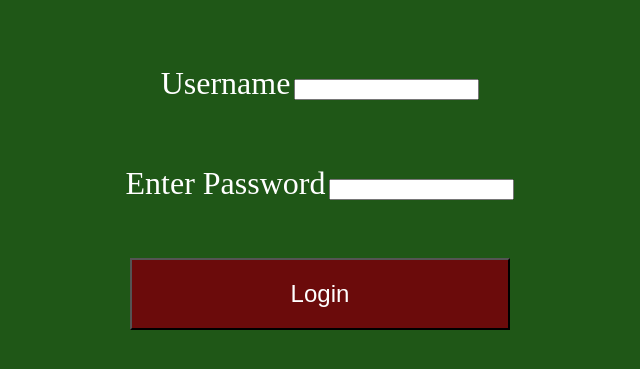
After one commit to jonathanthomasfeehan/PoolRankings, a Flask app: page /login in a window 1280 px wide. The commit adds this page. Shown: the top 369 px of the page, without its empty margins (320-960 px from the left). Run offline with Flask 2, Linux system fonts and the light colour scheme; parts of the project's set-up code (start-up, migrations or seed data) failed here and were passed over.

Commit message:
WIP implemented logging in

```diff
--- a/app.py
+++ b/app.py
@@ -1,6 +1,7 @@
 
 from pydoc import render_doc
-from flask import Flask, jsonify, render_template, request
+from flask import Flask, jsonify, render_template, request, Blueprint
+from flask_login import login_required, current_user, LoginManager
 import pymongo
 import pymongo.mongo_client
 from werkzeug.security import generate_password_hash, check_password_hash
@@ -12,6 +13,8 @@ from flask_wtf import CSRFProtect
 from werkzeug.middleware.proxy_fix import ProxyFix
 import json
 import urllib
+from User import User
+from auth import auth as auth_blueprint
 
 
 
@@ -24,12 +27,18 @@ D = 400
 
 
 app = Flask(__name__)
+
+main_blueprint = Blueprint('main', __name__)
+
 # app.wsgi_app = ProxyFix(app.wsgi_app, x_for=1, x_proto=1)
 # app.config['SERVER_NAME']='localhost'
 # app.config['SECRET_KEY'] = os.urandom(32)
 app.config['SECRET_KEY'] = os.getenv('SECRET_KEY')
 csrf = CSRFProtect(app)
 # app.register_blueprint(auth.bp)
+login_manager = LoginManager()
+login_manager.login_view = 'auth.login_page'
+login_manager.init_app(app)
 
 # ------------------
 #connect to database
@@ -62,8 +71,12 @@ db = client[os.getenv('MONGO_DB')]
 
 RECORDS = db.RECORDS
 MATCHES = db.MATCHES
+app.register_blueprint(auth_blueprint)
+app.register_blueprint(main_blueprint)
 
-
+@login_manager.user_loader
+def load_user(user_id):
+        return User.get(user_id)
 
 @app.route('/')
 def index():
@@ -129,32 +142,7 @@ def report_match():
     #return successful code
     return 'done' , 200
 
-@app.route('/addNewPlayer', methods = ["POST"])
-def addNewPlayer():
-    #processes request to get data
-    data = request.form
 
-    #saves name that needs to be added
-    playerFirstName = data['PlayerFirstName']
-    playerLastName = data['PlayerLastName']
-    playerUsername = data['PlayerUsername']
-    password = data['Password']
-    password_confirmation = data['Password_confirmation']
-
-    if(password != password_confirmation):
-        return 'false', 406
-
-    # checks to see if name exists in database already
-    try:
-        db.validate_collection('Users')
-        if RECORDS.count_documents({'Username':playerUsername}, limit=1):
-                return 'false', 470
-    except pymongo.errors.OperationFailure:
-        #creates new record if one does not alreadt exist, stores only the password hash
-        result = RECORDS.insert_one({"FirstName": playerFirstName, "LastName": playerLastName, "Username":playerUsername, "Password": generate_password_hash(password),  "Rating": STARTING_RATING, "Matches": 0 })
-        if result:
-            return 'done', 201
-    return 'false', 500
 
 @app.route('/showRankings')
 def displayRankings():
@@ -183,6 +171,11 @@ def getUsernames():
     return data, 200
 
 
+@app.route('/profile')
+@login_required
+def profile():
+    return render_template('profile.html', name = current_user.name)
+
 
 app.config['TEMPLATES_AUTO_RELOAD'] = True
 app.config['SEND_FILE_MAX_AGE_DEFAULT'] = 0  # Disable caching of static files
--- a/auth.py
+++ b/auth.py
@@ -0,0 +1,67 @@
+from flask import Blueprint, render_template, redirect, url_for, request, flash
+from flask_login import login_user, logout_user, login_required
+from werkzeug.security import generate_password_hash, check_password_hash
+import pymongo
+import pymongo.mongo_client
+from User import User
+import os
+
+
+
+auth = Blueprint('auth', __name__)
+
+client = pymongo.MongoClient('mongodb://%s:%s@database:27017/PoolRankings' % (os.getenv('MONGO_USER'), os.getenv('MONGO_PASSWORD')))
+db = client[os.getenv('MONGO_DB')]
+
+@auth.route('/login', methods=['GET', 'POST'])
+def login():
+    if request.method == 'POST':
+        username = request.form.get('username')
+        password = request.form.get('password')
+        user = User.find_by_username(username)
+        if user and check_password_hash(user.password, password):
+            login_user(user)
+            next = 'profile'
+            return redirect('/profile')
+            #return redirect('/profile')
+        else:
+            return (470)
+    return render_template('login_page.html')
+
+@auth.route('/logout')
+@login_required
+def logout():
+    logout_user()
+    return redirect(url_for('auth.login'))
+
+
+@auth.route('/addNewPlayer', methods = ["POST"])
+def addNewPlayer():
+    #processes request to get data
+    data = request.form
+
+    #saves name that needs to be added
+    playerFirstName = data['PlayerFirstName']
+    playerLastName = data['PlayerLastName']
+    playerUsername = data['PlayerUsername']
+    password = data['Password']
+    password_confirmation = data['Password_confirmation']
+
+    if(password != password_confirmation):
+        return 'false', 406
+
+    # checks to see if name exists in database already
+    try:
+        db.validate_collection('Users')
+        if RECORDS.count_documents({'Username':playerUsername}, limit=1):
+                return 'false', 470
+    except pymongo.errors.OperationFailure:
+        #creates new record if one does not alreadt exist, stores only the password hash
+        result = RECORDS.insert_one({"FirstName": playerFirstName, "LastName": playerLastName, "Username":playerUsername, "Password": generate_password_hash(password),  "Rating": STARTING_RATING, "Matches": 0 })
+        if result:
+            return 'done', 201
+    return 'false', 500
+
+@auth.route('/login_page')
+def login_page():
+    return render_template('login_page.html')
--- /dev/null
+++ b/templates/login_page.html
@@ -0,0 +1,78 @@
+
+<!DOCTYPE html>
+<html lang="en">
+<head>
+    <meta charset="UTF-8">
+    <title>Pool Rankings Registration</title>
+    <link rel="stylesheet" href="{{ url_for('static', filename= 'css/style.css') }}">
+    <link rel="stylesheet" href="{{ url_for('static', filename= 'css/register.css') }}">
+    <script src="https://ajax.googleapis.com/ajax/libs/jquery/3.6.0/jquery.min.js"></script>
+
+</head>
+<body>
+    <div class="field_container">
+        <div class="registration_field">
+            <label for = "Username">Username</label>
+            <input type = "text" name = "Username" id = "Username" required>
+        </div>
+        <div class="registration_field">
+            <label for = "Password">Enter Password</label>
+            <input type = "password" name = "Password" id = "Password" required>
+        </div>
+        <div>
+            <button onclick = sendData() name = "Login" id="submit_button" >
+                Login
+            </button>
+        </div>
+        <input type="hidden", id="csrf", name="csrf"  value="{{csrf_token()}}">
+    </div>
+
+
+
+</body>
+
+<script>
+
+
+    function sendData(){
+
+        let username = document.getElementById('Username').value
+        let password = document.getElementById('Password').value
+        let csrf = document.getElementById("csrf").value
+
+        // sends post request, if successful then alerts client
+        //
+        $.ajax({
+            url:'/login',
+            type:'POST',
+            data:{'username':username, 'password':password, "csrf_token":csrf },
+            success:function(){
+                // alert(playerToAdd + " added to database")
+                document.getElementById("Password").value = "";
+                window.location.replace("/profile");
+
+
+            },
+            error:function(jqXHR, exception){
+                console.log(jqXHR)
+                if(jqXHR.status==470) {
+                    alert("Login credentials incorrect. Please try again")
+                    document.getElementById("Password").value = "";
+
+                }
+
+
+                else{
+                    alert("Could not login, please try again")
+                    document.getElementById("Password").value = "";
+
+
+                }
+            }
+
+        })
+    }
+
+
+
+</script>
```
Also changed, not shown: User.py (added, +46 -0 lines), templates/index.html (+8 -1 lines), templates/profile.html (added, +19 -0 lines), __init__.py (added).
